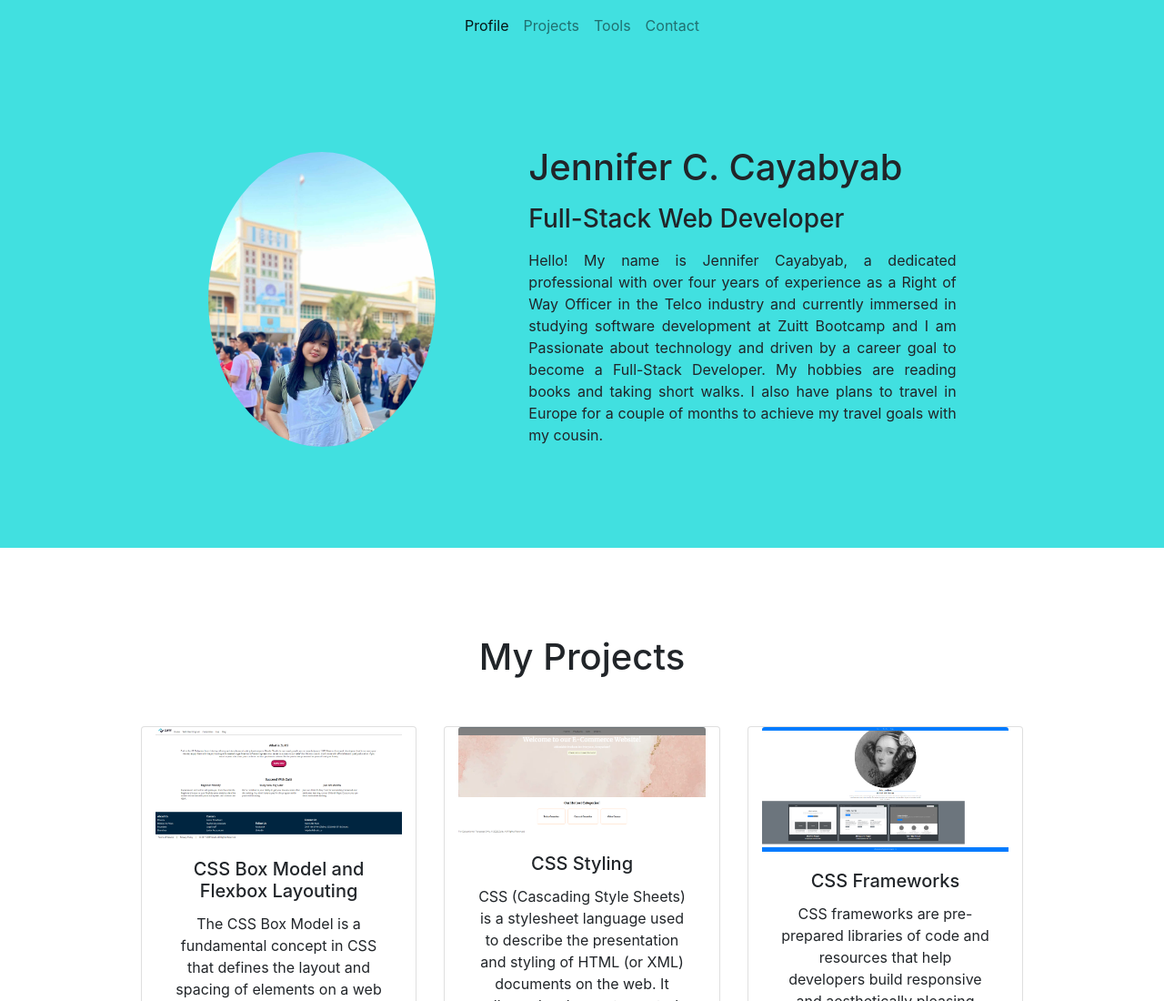
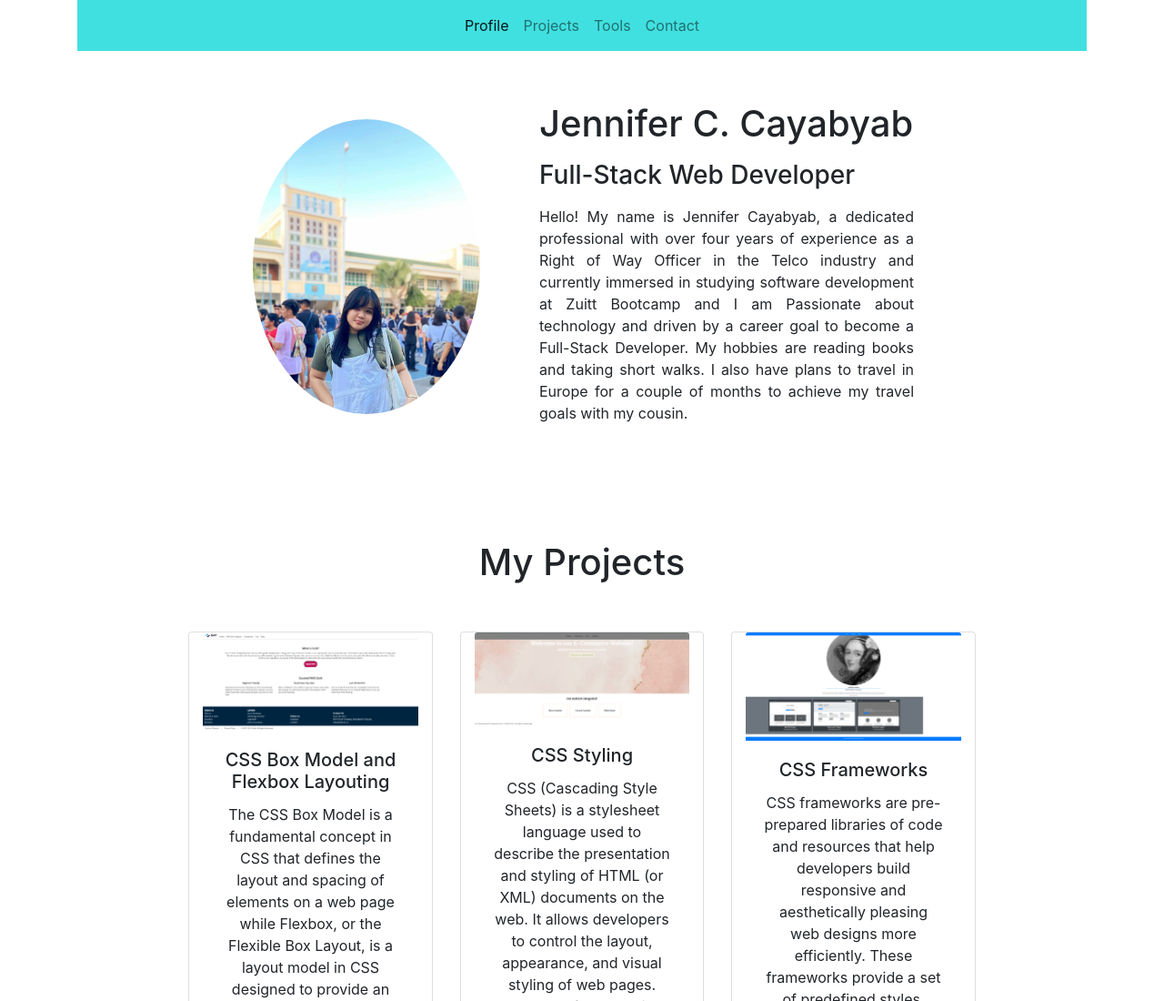
Before and after one commit to JenniferCayabyab/webportfolio, a plain HTML site: page index.html in a window 1280 px wide. Shown: the top 1100 px of the page at 91% size. Drawn offline with nearby package versions, Linux system fonts and the light colour scheme.

Commit message:
final changes in capstone

```diff
--- a/index.css
+++ b/index.css
@@ -5,3 +5,7 @@
 html {
   scroll-behavior: smooth;
 }
+
+.container{
+  position:relative;
+}
--- a/index.html
+++ b/index.html
@@ -12,7 +12,8 @@
 	<!-- External CSS -->
 	<link rel="stylesheet" type="text/css" href="./index.css">
 </head>
-<body>
+<body class="container">
+
 		<!-- Navbar Section Start -->
 			<nav class="navbar navbar-expand-lg navbar-light bg-main sticky-top">
 
@@ -43,10 +44,10 @@
 		<!-- Navbar Section End -->
 
 		<!-- Main Section Start -->
-			<div class="container-fluid">
-				<div class="row bg-main justify-content-center align-items-center py-4 py-lg-5" id="Landing">
+			<div class="text-center ">
+				<div class="row justify-content-center align-items-center" id="Landing">
 					<!-- Landing Section Start -->
-					<div class="col-10 col-md-3 p-3 py-lg-5">
+					<div class="col-12 col-md-3 p-2 py-lg-5">
 						<img src="./images/image.png" width="250" alt="..." class="mt-5 mt-md-0 rounded-circle img-fluid">
 					</div>
 					<div class="col-md-7 col-lg-5 pl-md-5 py-lg-5">
@@ -59,7 +60,7 @@
 
 		<!-- Project Section Start -->
 
-			<div class="card-deck my-5 justify-content-center" id="Projects">
+			<div class="card-deck my-3 justify-content-center" id="Projects">
 					<h1 class="mt-5 mb-1 text-center">My Projects</h1>
 					<div class="row justify-content-center p-5">
 						<div class="text-center card col-md-3">
```
